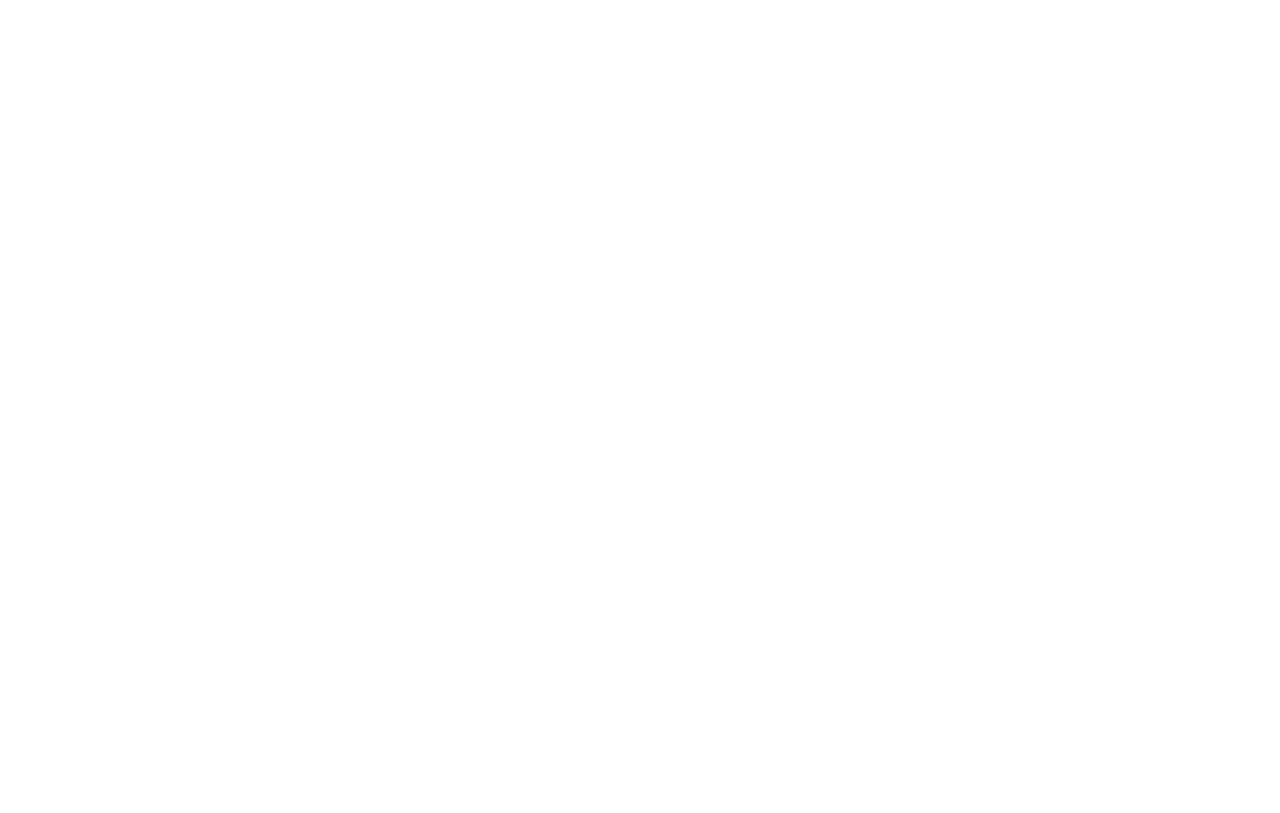
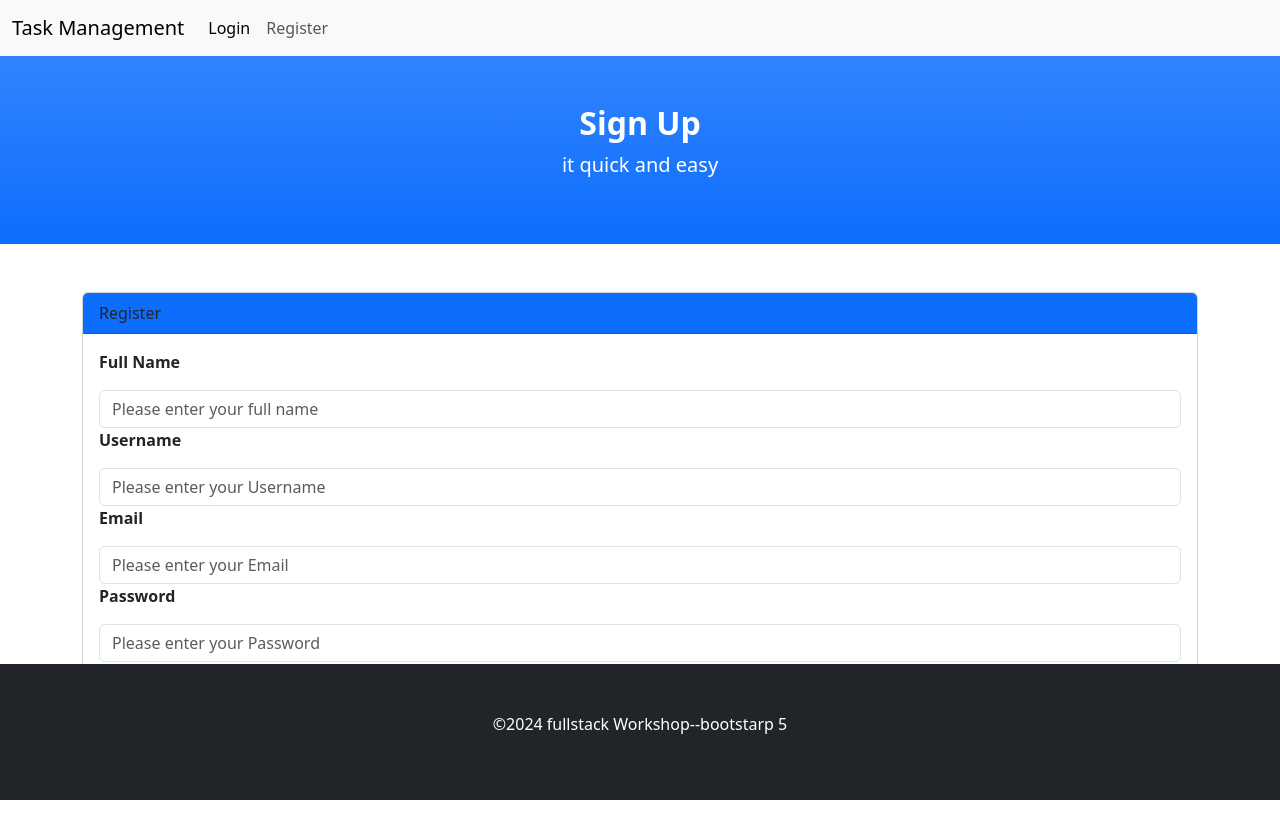
Before and after one commit to adzrulzamri/full, a plain HTML site: page home/register.html in a window 1280 px wide. Drawn offline with Linux system fonts and the light colour scheme.

Commit message:
register

```diff
--- a/home/register.html
+++ b/home/register.html
@@ -0,0 +1,79 @@
+<!DOCTYPE html>
+<html lang="en">
+<head>
+    <meta charset="UTF-8">
+    <meta name="viewport" content="width=device-width, initial-scale=1.0">
+    <title>Register</title>
+    <link href="asset/css/bootstrap.css" rel="stylesheet">
+</head>
+<body>
+    <nav class="navbar navbar-expand-lg bg-body-tertiary">
+        <div class="container-fluid">
+          <a class="navbar-brand" href="main.html">Task Management</a>
+          <button class="navbar-toggler" type="button" data-bs-toggle="collapse" data-bs-target="#navbarSupportedContent" aria-controls="navbarSupportedContent" aria-expanded="false" aria-label="Toggle navigation">
+            <span class="navbar-toggler-icon"></span>
+          </button>
+          <div class="collapse navbar-collapse" id="navbarSupportedContent">
+            <ul class="navbar-nav me-auto mb-2 mb-lg-0">
+              <li class="nav-item">
+                <a class="nav-link active" aria-current="page" href="login.html">Login</a>
+              </li>
+              <li class="nav-item">
+                <a class="nav-link" href="register.html">Register</a>
+              </li>
+            </ul>
+          </div>
+        </div>
+      </nav>
+
+    <header class="py-5 bg-primary bg-gradient text-center py-2 text-bold">
+        <h2 class="text-white fw-bold">Sign Up</h2>
+        <p class="lead text-white">it quick and easy</p>
+
+    </header>
+
+    <section class="container py-5 pb-5">
+            <div class="card">
+                <div class="card-header bg-primary">
+                    Register
+                </div>
+                <div class="text-start card-body">
+                    <div class="">
+                        <p class="fw-bold">Full Name</p>
+                        <input type="text" class=" input-group form-control " placeholder="Please enter your full name" aria-label="Recipient's username" aria-describedby="basic-addon2">
+                    </div>
+                    <div class="">
+                        <p class="fw-bold">Username</p>
+                        <input type="text" class=" input-group form-control " placeholder="Please enter your Username" aria-label="Recipient's username" aria-describedby="basic-addon2">
+                    </div>
+                    <div class="">
+                        <p class="fw-bold">Email</p>
+                        <input type="text" class=" input-group form-control " placeholder="Please enter your Email" aria-label="Recipient's username" aria-describedby="basic-addon2">
+                    </div>
+                    <div class="">
+                        <p class="fw-bold">Password</p>
+                        <input type="text" class=" input-group form-control " placeholder="Please enter your Password" aria-label="Recipient's username" aria-describedby="basic-addon2">
+                    </div>
+                    <div class="text-start py-4">
+                        <a href="#" class="btn btn-primary">Submit</a>
+
+                    </div>
+                </div>
+
+
+            </div>
+    </section>
+
+    <section>
+        <footer class="fixed-bottom py-5 bg-dark text-white text-center">
+            <div class="container">
+                <p class="text-center">
+                    ©2024 fullstack Workshop--bootstarp 5
+                </p>
+            </div>
+        </footer>
+    </section>
+
+    <script>src="/asset/js/bootstrap.bundle.js"</script>
+</body>
+</html>
```
Also changed, not shown: home/main.html (+4 -4 lines).
